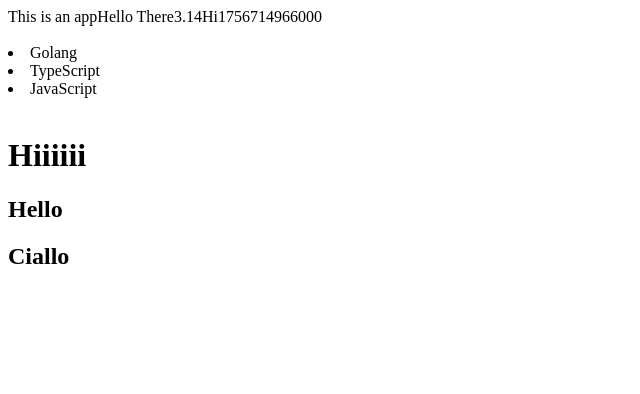
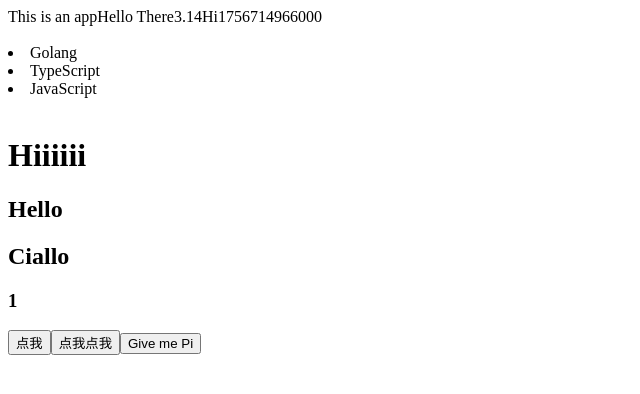
Before and after one commit to Lucky-Qu/React_Learn, a React (Create React App) app in the folder src/day01/01-create-react-app/react-basic/: page / in a window 1280 px wide. Shown: the top 394 px of the page, without its empty margins (0-640 px from the left). Built offline with nearby package versions, Linux system fonts and the light colour scheme.

Commit message:
学习了绑定事件，传递参数

```diff
--- a/src/day01/01-create-react-app/react-basic/src/App.js
+++ b/src/day01/01-create-react-app/react-basic/src/App.js
@@ -9,6 +9,17 @@ function App() {
         {id: "1002", name: "TypeScript"},
         {id: "1003", name: "JavaScript"},
     ]
+    const selectNum = 1
+    function printSelectedNumber(num){
+        switch (num){
+            case 1: return <h3>1</h3>
+            case 2: return <h3>2</h3>
+            case 3: return <h3>3</h3>
+        }
+    }
+    const giveMePi = (pi) => {
+        console.log("I Got Pi!")
+    }
   return (
     <div className="App">
         {/*在JSX中使用{}来包裹想要执行的js表达式*/}
@@ -38,6 +49,17 @@ function App() {
         {false && <h1>Hiiiiii</h1>}
         {true ? <h2>Hello</h2>:<h2>Ciallo</h2>}
         {false ? <h2>Hello</h2>:<h2>Ciallo</h2>}
+        {/*对于复杂的条件渲染，可以使用函数来进行渲染，如：*/}
+        {printSelectedNumber(selectNum)}
+        {/*React中，绑定事件遵循on+事件名称+{调用函数}的方法*/}
+        <button onClick={() => {console.log("按钮被点击了")}}>点我</button>
+        {/*获取事件参数只需要在函数形参声明参数即可*/}
+        <button onClick={(e) => {
+            console.log(e)
+        }}>点我点我</button>
+        {/*需要传递自定义参数的时候，事件绑定的位置改造成箭头函数的写法*/}
+        {/*不能直接调用函数，要用箭头函数的写法*/}
+        <button onClick={() => {giveMePi(pi)}}>Give me Pi</button>
     </div>
   )
 }
```
